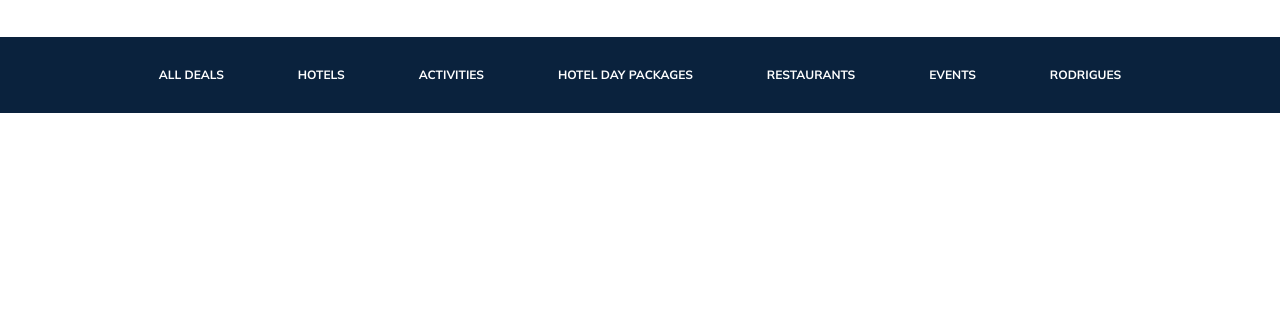
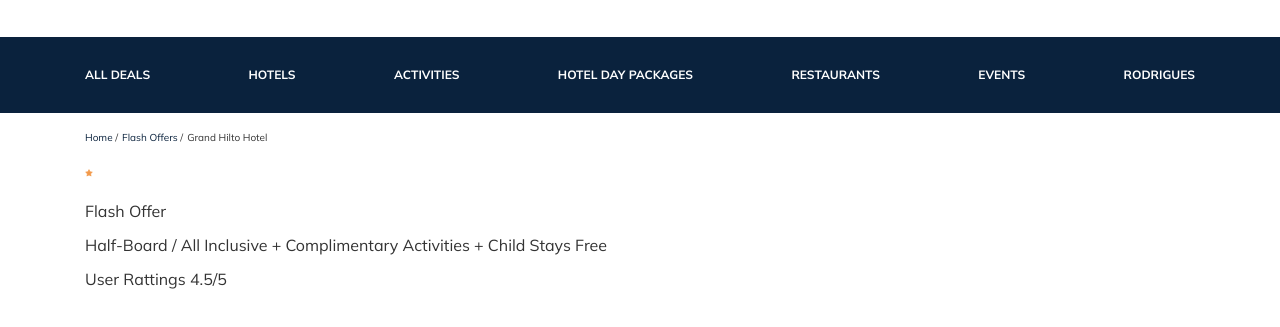
Before and after one commit to tsurenko/tour-plan, a plain HTML site: page index.html in a window 1280 px wide. Shown: the part 83-410 px from the top of the page. Drawn offline with Linux system fonts and the light colour scheme.

Commit message:
create: section (hotel),breadcrumb style

```diff
--- a/index.html
+++ b/index.html
@@ -64,5 +64,42 @@
       </div>
     </div>
   </header>
+<nav class="breadcrumb">
+  <div class="container">
+    <ul class="breadcrumb-list">
+      <li class="breadcrumb-list__item">
+        <a href="#" class="breadcrumb-list__link">Home</a>
+      </li>
+      <li class="breadcrumb-list__item">
+        <a href="#" class="breadcrumb-list__link">Flash Offers</a>
+      </li>
+      <li class="breadcrumb-list__item">
+        Grand Hilto Hotel
+      </li>
+    </ul>
+  </div>
+</nav>
+<section class="hotel">
+  <div class="container">
+    <div class="hotel-info">
+      <div class="hotel-info__text">
+        <div class="stars">
+          <img src="img/Star.svg" alt="star">
+        </div>
+        <h1 class="hotel-name"></h1>
+        <span class="offer">Flash Offer</span>
+        <p class="description">
+          Half-Board / All Inclusive + Complimentary Activities + Child Stays Free
+        </p>
+      </div>
+      <div class="hotel-info__right">
+        <div class="raiting hotel-info__raiting">
+          <span class="raiting__text">User Rattings</span>
+          <span class="raiting__counter">4.5/5</span>
+        </div>
+      </div>
+    </div>
+  </div>
+</section>
 </body>
 </html>
--- a/sass/_media.sass
+++ b/sass/_media.sass
@@ -10,6 +10,7 @@
     &-menu
       padding-top: 35px
       padding-bottom: 22px
+      justify-content: space-evenly
       &__link
         font-size: 12px
         line-height: 13px
--- /dev/null
+++ b/sass/blocks/_breadcrumb.sass
@@ -0,0 +1,17 @@
+.breadcrumb
+  &-list
+    list-style: none
+    display: flex
+    align-items: center
+    padding: 18px 0
+    margin: 0
+    &__item
+      font-size: 10px
+      line-height: 13px
+      &:not(:last-child)
+        &::after
+          content: '/'
+          margin-right: 4px
+    &__link
+      text-decoration: none
+      color: #0A223D
--- a/sass/blocks/_header.sass
+++ b/sass/blocks/_header.sass
@@ -21,7 +21,7 @@
     padding: 31px 0
     display: flex
     align-items: center
-    justify-content: space-evenly
+    justify-content: space-between
     &__link
       color: #ffff
       text-decoration: none
--- a/sass/style.sass
+++ b/sass/style.sass
@@ -8,3 +8,7 @@
 @import 'blocks/_header'
 //Подключение media
 @import 'media'
+//Подключение breadcrumb
+@import 'blocks/_breadcrumb'
+//Подключение hotel
+@import 'blocks/_hotel'
```
Also changed, not shown: css/style.css, img/Star.svg (added), sass/blocks/_hotel.sass (added).
